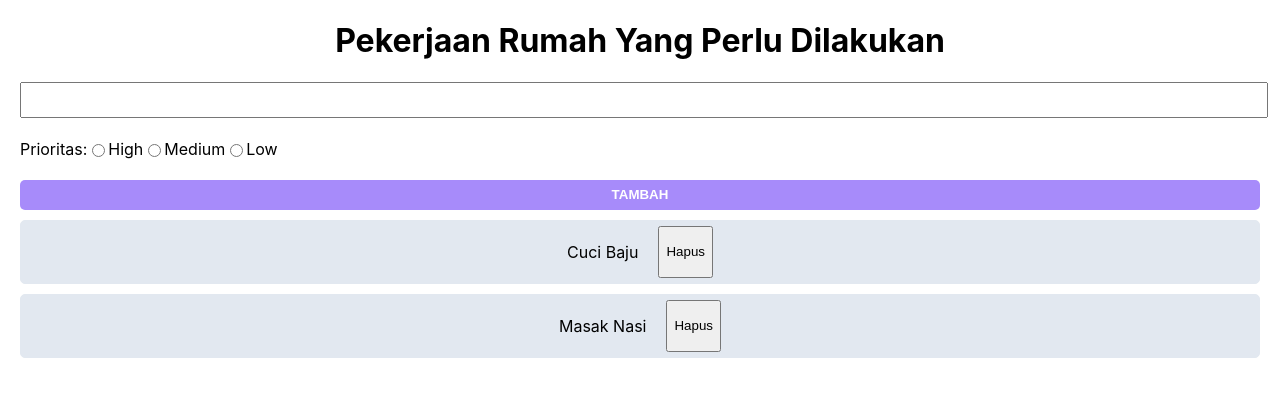
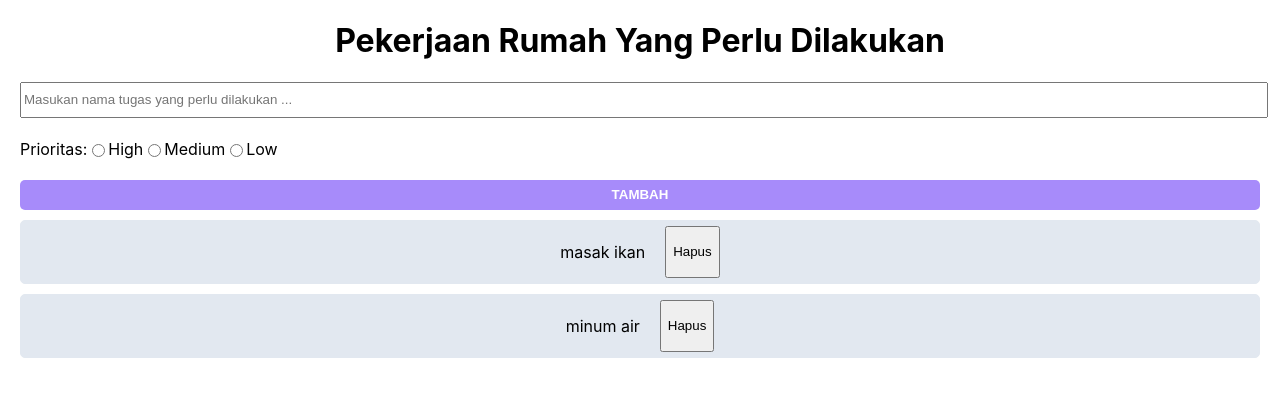
Before and after one commit to icanq/interview-assignment, a React (Create React App) app in the folder client/: page / in a window 1280 px wide. Shown: the top 396 px of the page. Built offline with nearby package versions, Linux system fonts and the light colour scheme.

Commit message:
writing some test for app and todolist component

```diff
--- a/client/src/App.js
+++ b/client/src/App.js
@@ -6,8 +6,8 @@ function App() {
   // const tasks = useState(["Cuci Baju", "Masak Nasi"]);
   // const [tasks, setTasks] = useState(["Cuci Baju", "Masak Nasi"]);
   const [tasks, setTasks] = useState([
-    { name: "Cuci Baju", priority: "" },
-    { name: "Masak Nasi", priority: "" },
+    { name: "masak ikan", priority: "" },
+    { name: "minum air", priority: "" },
   ]);
 
   const [task, setTask] = useState("");
@@ -33,6 +33,7 @@ function App() {
           defaultValue=""
           onChange={(e) => setTask(e.target.value)}
           className="input_textfield"
+          placeholder="Masukan nama tugas yang perlu dilakukan ..."
         />
         <div className="priority">
           <p>Prioritas: </p>
```
Also changed, not shown: 2 other files (tests, documents, lock files or other folders).
